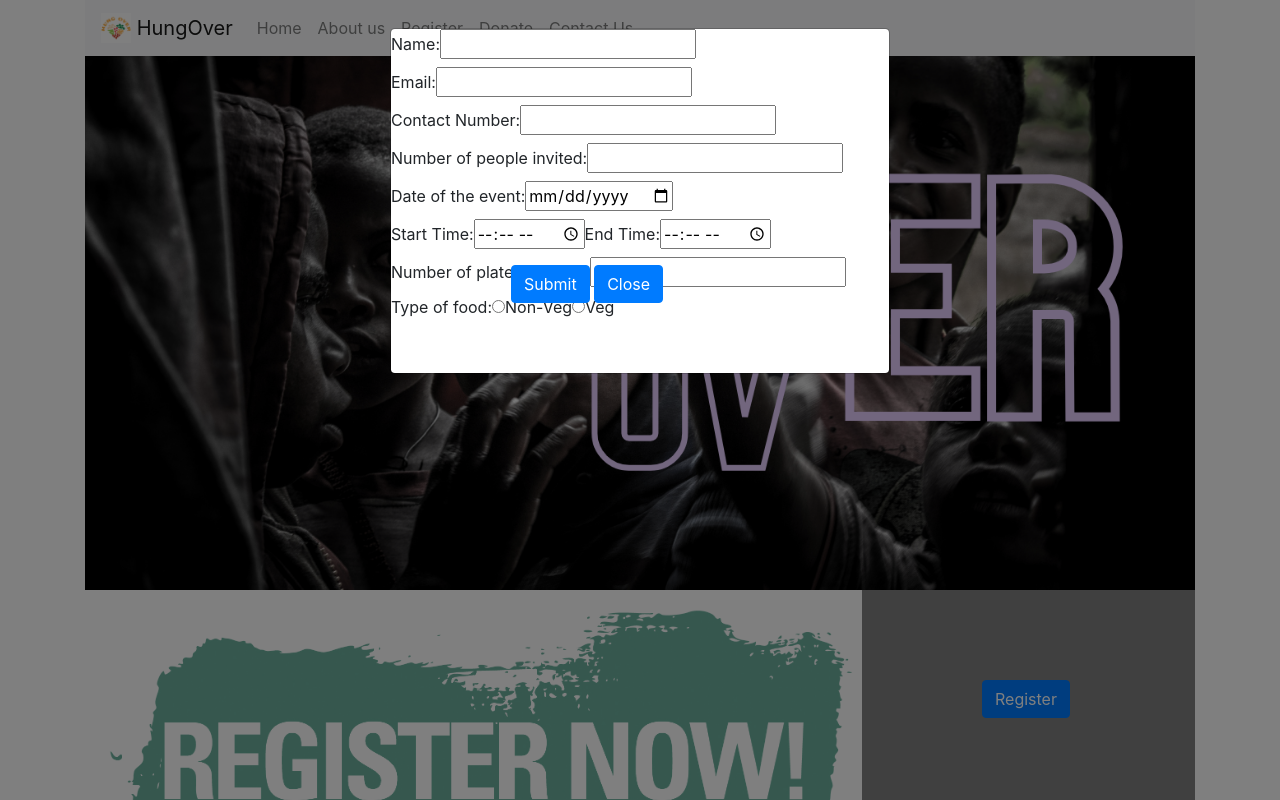
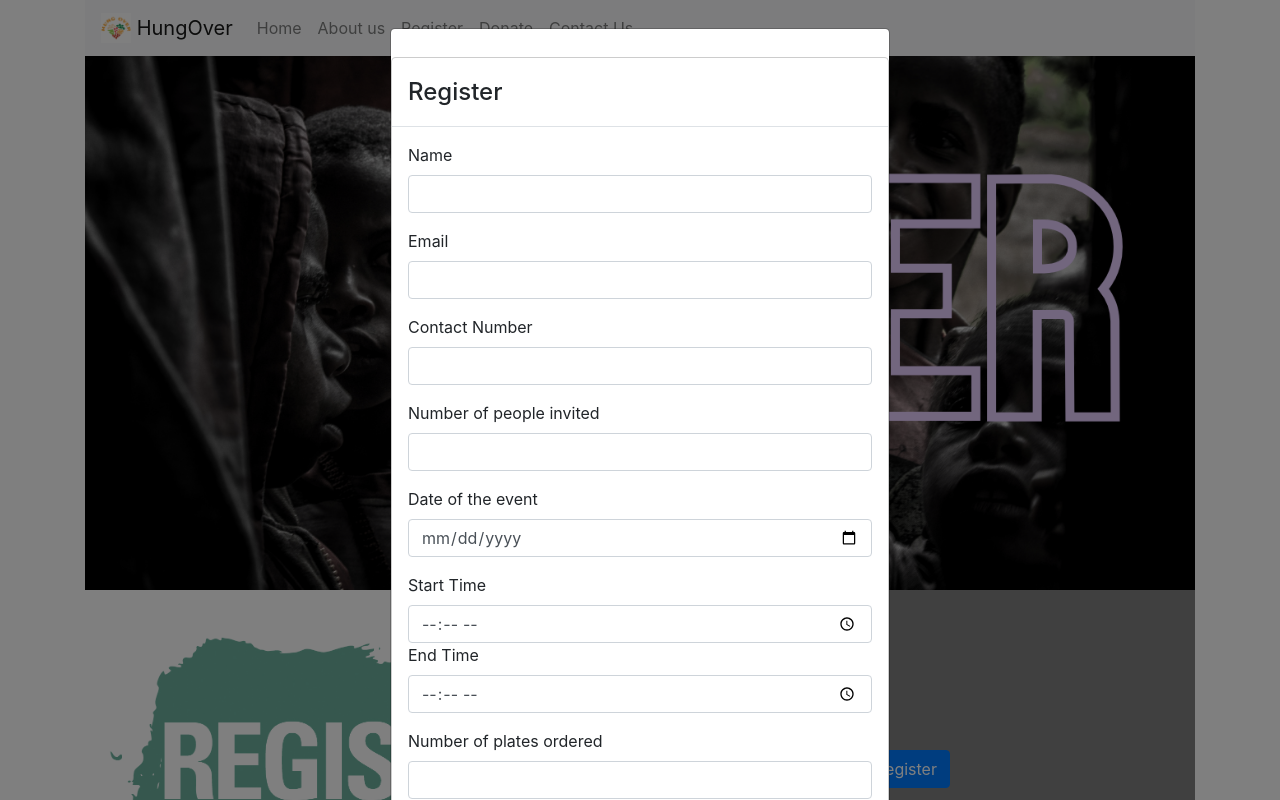
Before and after one commit to cosmo3769/HungOver, a React (Create React App) app in the folder app/: page / in a window 1280 px wide. Both pictures are taken after a click on the button "Register". Shown: the top 800 px of the page. Built offline with nearby package versions, Linux system fonts and the light colour scheme; no server answers.

Commit message:
modal style

```diff
--- a/app/package.json
+++ b/app/package.json
@@ -13,6 +13,7 @@
     "react-bootstrap": "^1.4.3",
     "react-dom": "^17.0.1",
     "react-scripts": "4.0.1",
+    "reactstrap": "^8.9.0",
     "use-position": "0.0.8",
     "web-vitals": "^0.2.4"
   },
--- a/app/src/components/DonationForm.js
+++ b/app/src/components/DonationForm.js
@@ -3,7 +3,8 @@ import app from '../configuration/firebase';
 import 'firebase/firestore';
 import Modal from 'react-bootstrap/Modal';
 import Button from 'react-bootstrap/Button';
-
+// import { Container, Col, Form, FormGroup, Label, Input, Button } from 'reactstrap';
+import Form from 'react-bootstrap/Form';
 
 import Navbar from 'react-bootstrap/Navbar';
 import Nav from 'react-bootstrap/Nav';
@@ -159,105 +160,109 @@ export default function DonationForm() {
 
             { !eventBefore ?
             <form onSubmit={DonateFood}>
-                <label>
-                 Name:
-                 <input type="text" name="name" required value={donorName} onChange={e => setDonorName(e.target.value)} />
-                </label>
+                <Modal.Dialog>
+                    <Modal.Header>
+                        <Modal.Title>Donate</Modal.Title>
+                    </Modal.Header>
+                    <Modal.Body>
+                        <Form.Group>
+                            <Form.Label>Name </Form.Label>
+                            <Form.Control type="text" name="name" required value={donorName} onChange={e => setDonorName(e.target.value)} />
+                        </Form.Group>
+                        <Form.Group>
+                            <Form.Label>Email </Form.Label>
+                            <Form.Control type="email" name="email" required value={email} onChange={e => setEmail(e.target.value)}/>
+                        </Form.Group>
+                        <Form.Group>
+                            <Form.Label>Contact Number </Form.Label>
+                            <Form.Control type="tel" name="contact" required value={contactNumber} onChange={e => setContactNumber(e.target.value)} />
+                        </Form.Group>
+                        <Form.Group>
+                            <Form.Label>Number of people invited </Form.Label>
+                            <Form.Control type="number" name="peopleInvited" required value={numberofInvitedGuests} onChange={e => setNumberofInvitedGuests(e.target.value)}/>
+                        </Form.Group>
+                        <Form.Group>
+                            <Form.Label>Number of people that turned up </Form.Label>
+                            <Form.Control type="number" name="peopleTurnedUp" required value={numberOfGuestAttended} onChange={e => setNumberOfGuestAttended(e.target.value)}/>
+                        </Form.Group>
+                        <Form.Group>
+                            <Form.Label>Number of plates ordered </Form.Label>
+                            <Form.Control type="number" name="platesOrdered" required value={numberOfPlates} onChange={e => setNumberOfPlates(e.target.value)}/>
+                        </Form.Group>
+                        <Form.Group>
+                            <Form.Label>Number of plates remaining </Form.Label>
+                            <Form.Control type="number" name="platesRemaining" required value={platesLeft} onChange={e => setPlatesLeft(e.target.value)}/>
+                        </Form.Group>
+                        <Form.Group>
+                            <Form.Label>Type of food </Form.Label>
                             <br />
-                <label>
-                    Email:
-                    <input type="email" name="email" required value={email} onChange={e => setEmail(e.target.value)}/>
-                </label>
-                <br />
-                <label>
-                    Contact Number:
-                    <input type="tel" name="contact" required value={contactNumber} onChange={e => setContactNumber(e.target.value)} />
-                </label>
-                <br />
-                <label>
-                 Number of people invited:
-                 <input type="number" name="peopleInvited" required value={numberofInvitedGuests} onChange={e => setNumberofInvitedGuests(e.target.value)}/>
-                </label>
-                <br />
-                <label>
-                 Number of people that turned up:
-                 <input type="number" name="peopleTurnedUp" required value={numberOfGuestAttended} onChange={e => setNumberOfGuestAttended(e.target.value)}/>
-                </label>
-                <br />
-                <label>
-                 Number of plates ordered:
-                 <input type="number" name="platesOrdered" required value={numberOfPlates} onChange={e => setNumberOfPlates(e.target.value)}/>
-                </label>
-                <br />
-                <label>
-                 Number of plates remaining:
-                 <input type="number" name="platesRemaining" required value={platesLeft} onChange={e => setPlatesLeft(e.target.value)}/>
-                </label>
-                <br />
-                <label>
-                 Type of food:
                             <input type="radio" id="non-veg" name="typeOfFood" value="non-veg" checked={typeOfFood==="non-veg"}  onChange={()=> setTypeOfFood('non-veg')}/>
                             <label htmlFor="non-veg">Non-Veg</label>
+                            <br />
                             <input type="radio" id="veg" name="typeofFood" value="veg" checked={typeOfFood==="veg"} onChange={() => setTypeOfFood("veg")} />
-                 <label htmlFor="veg">Veg</label><br />
-                </label>
-                <br />
-                <Button type="submit" value="Submit">Submit</Button>{' '}
-                <Button onClick={e => setShow(false)}>Close</Button>
+                            <label htmlFor="veg">Veg</label>
+                        </Form.Group>
+                    </Modal.Body>
+                    <Modal.Footer>
+                        <Button top="100px" variant="primary" type="submit" value="Submit">Submit</Button>{' '}
+                        <Button variant="secondary" onClick={e => setShow(false)}>Close</Button>
+                    </Modal.Footer>
+                </Modal.Dialog>
             </form>
 
             :
 
             <form onSubmit={RegisterEvent}>
-            <label>
-             Name:
-             <input type="text" name="name" required value={donorName} onChange={e => setDonorName(e.target.value)} />
-            </label>
+                <Modal.Dialog>
+                    <Modal.Header>
+                        <Modal.Title>Register</Modal.Title>
+                    </Modal.Header>
+                    <Modal.Body>
+                        <Form.Group>
+                            <Form.Label>Name</Form.Label>
+                            <Form.Control type="text" name="name" required value={donorName} onChange={e => setDonorName(e.target.value)} />
+                        </Form.Group>
+                        <Form.Group>
+                            <Form.Label>Email</Form.Label>
+                            <Form.Control type="email" name="email" required value={email} onChange={e => setEmail(e.target.value)}/>
+                        </Form.Group>
+                        <Form.Group>
+                            <Form.Label>Contact Number </Form.Label>
+                            <Form.Control type="tel" name="contact" required value={contactNumber} onChange={e => setContactNumber(e.target.value)} />
+                        </Form.Group>
+                        <Form.Group>
+                            <Form.Label>Number of people invited </Form.Label>
+                            <Form.Control type="number" name="peopleInvited" required value={numberofInvitedGuests} onChange={e => setNumberofInvitedGuests(e.target.value)}/>
+                        </Form.Group>
+                        <Form.Group>
+                            <Form.Label>Date of the event</Form.Label>
+                            <Form.Control type="date" name="date" required value={dateOfEvent} onChange={e => setDateOfEvent(e.target.value)}/>
+                        </Form.Group>
+                        <Form.Group>
+                            <Form.Label>Start Time </Form.Label>
+                            <Form.Control type="time" name="startTime" required value={startTimeOfEvent} onChange={e => setStartTimeOfEvent(e.target.value)} />
+                            <Form.Label>End Time </Form.Label>
+                            <Form.Control type="time" name="endTime" required value={endTimeOfEvent} onChange={e => setEndTimeOfEvent(e.target.value)} />
+                        </Form.Group>
+                        <Form.Group>
+                            <Form.Label>Number of plates ordered </Form.Label>
+                            <Form.Control type="number" name="platesOrdered" required value={numberOfPlates} onChange={e => setNumberOfPlates(e.target.value)}/>
+                        </Form.Group>
+                        <Form.Group>
+                            <Form.Label>Type of food </Form.Label>
                             <br />
-            <label>
-                 Email:
-                <input type="email" name="email" required value={email} onChange={e => setEmail(e.target.value)}/>
-             </label>
-             <br />
-            <label>
-                Contact Number:
-                <input type="tel" name="contact" required value={contactNumber} onChange={e => setContactNumber(e.target.value)} />
-            </label>
-            <br />
-            <label>
-             Number of people invited:
-             <input type="number" name="peopleInvited" required value={numberofInvitedGuests} onChange={e => setNumberofInvitedGuests(e.target.value)}/>
-            </label>
-            <br />
-            <label>
-             Date of the event:
-             <input type="date" name="date" required value={dateOfEvent} onChange={e => setDateOfEvent(e.target.value)}/>
-            </label>
-            <br />
-            <label>
-                Start Time:
-                <input type="time" name="startTime" required value={startTimeOfEvent} onChange={e => setStartTimeOfEvent(e.target.value)} />
-
-                End Time:
-                <input type="time" name="endTime" required value={endTimeOfEvent} onChange={e => setEndTimeOfEvent(e.target.value)} />
-
-            </label>
-            <br />
-            <label>
-             Number of plates ordered:
-             <input type="number" name="platesOrdered" required value={numberOfPlates} onChange={e => setNumberOfPlates(e.target.value)}/>
-            </label>
-            <br />
-            <label>
-             Type of food:
                             <input type="radio" id="non-veg" name="typeOfFood" value="non-veg" checked={typeOfFood==="non-veg"}  onChange={()=> setTypeOfFood('non-veg')}/>
                             <label htmlFor="non-veg">Non-Veg</label>
+                            <br />
                             <input type="radio" id="veg" name="typeofFood" value="veg" checked={typeOfFood==="veg"} onChange={() => setTypeOfFood("veg")} />
-             <label htmlFor="veg">Veg</label><br />
-            </label>
-            <br />
-            <Button type="submit" value="Submit">Submit</Button>{' '}
-            <Button onClick={e => setShow(false)}>Close</Button>
+                            <label htmlFor="veg">Veg</label>
+                        </Form.Group>
+                    </Modal.Body>
+                    <Modal.Footer>
+                        <Button variant="primary" type="submit" value="Submit">Submit</Button>{' '}
+                        <Button variant="secondary" onClick={e => setShow(false)}>Close</Button>
+                    </Modal.Footer>
+            </Modal.Dialog>
         </form>
 
             }
--- a/app/src/styles/donation-style.css
+++ b/app/src/styles/donation-style.css
@@ -9,8 +9,8 @@
     background-color: grey;
 }
 
-Button {
+/* Button {
     position: relative;
     left: 120px;
     bottom: 70px;
-}
+} */
```
Also changed, not shown: 1 other file (tests, documents, lock files or other folders). Lines whose indentation alone changed are shown as unchanged.
